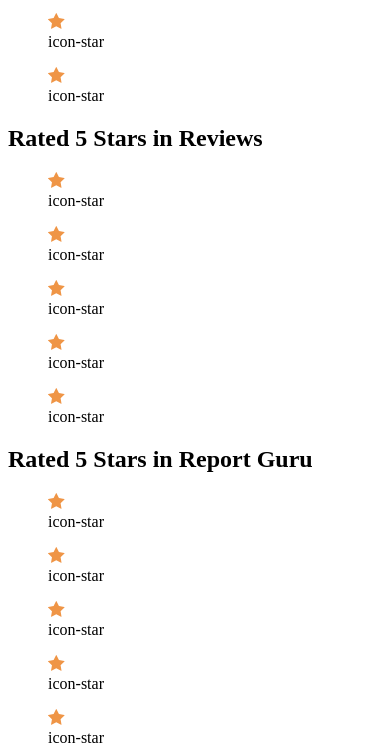
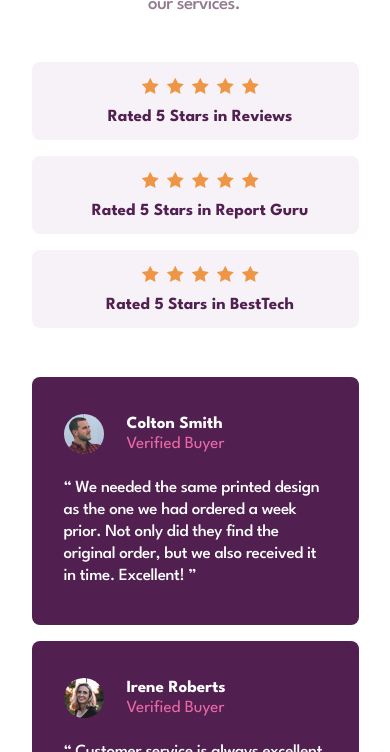
Before and after one commit to Gen2micky1/Project-14, a plain HTML site: page index.html in a window 390 px wide. Shown: the part 278-1030 px from the top of the page. Drawn offline with Linux system fonts and the light colour scheme.

Commit message:
Mobile View CSS file update.

```diff
--- a/index.html
+++ b/index.html
@@ -46,7 +46,7 @@
                         <figcaption class="offscreen">icon-star</figcaption>
                     </figure>
                 </div>
-                <h2 class="social-card__rating-label center">Rated 5 Stars in Reviews</h2>
+                <h2 class="social-card__rating-label center nowrap">Rated 5 Stars in Reviews</h2>
             </section>
 
             <section class="social-card__ratings">
@@ -76,7 +76,7 @@
                         <figcaption class="offscreen">icon-star</figcaption>
                     </figure>
                 </div>
-                <h2 class="social-card__rating-label center">Rated 5 Stars in Report Guru</h2>
+                <h2 class="social-card__rating-label center nowrap">Rated 5 Stars in Report Guru</h2>
             </section>
 
             <section class="social-card__ratings">
@@ -106,7 +106,7 @@
                         <figcaption class="offscreen">icon-star</figcaption>
                     </figure>
                 </div>
-                <h2 class="social-card__rating-label center">Rated 5 Stars in BestTech</h2>
+                <h2 class="social-card__rating-label center nowrap">Rated 5 Stars in BestTech</h2>
             </section>
         </section>
 
--- a/main.css
+++ b/main.css
@@ -0,0 +1,204 @@
+@import url('https://fonts.googleapis.com/css2?family=League+Spartan:wght@100..900&display=swap');
+
+
+/* || REST */
+* {
+  padding: 0;
+  margin: 0;
+  box-sizing: border-box;
+}
+
+img {
+  display: block;
+  max-width: 100%;
+  height: auto;
+}
+
+h1,
+h2 {
+  margin: 0;
+  padding: 0;
+  font-size: inherit;
+  font-weight: normal;
+}
+
+/* || VARIABLES */
+:root {
+  /* COLORS */
+  --BODY-BG: #FFFFFF;
+  --TITLE-BG: #512051;
+  --TITLE-SUBTEXT-CO: #927B91;
+  --REVIEW-BG: #F7F2F7;
+  --STATUS: #EE69A4;
+  --TEXT: #FFFFFF;
+
+
+  /* TYPOGRAPHY */
+  --FF: "League Spartan", serif;
+
+  /* MOBILE TEXT STYLE */
+  --TITLE-MOB: bold 2.5rem/2rem var(--FF);
+  --TITLE-SUBTEXT-MOB: 500 1.1875rem/1.5625rem var(--FF);
+
+  /* DESKTOP TEXT STYLE */
+  --TITLE: bold 3.6875rem/3rem var(--FF);
+  --TITLE-SUBTEXT: 500 1.1875rem/1.5625rem var(--FF);
+  --REVIEW-NAME: bold 1.0625rem var(--FF);
+  --STATUS-NAME: normal 1.0625rem var(--FF);
+  --REVIEW-CONTENT: 500 1.0625rem/1.375rem var(--FF);
+}
+
+/* || UTILITY CLASSES */
+.offscreen {
+  position: absolute;
+  left: -10000px;
+}
+
+.nowrap {
+  white-space: nowrap;
+}
+
+.center {
+  text-align: center;
+}
+
+/* MOBILE FIRST DESIGN */
+/* || GENERAL STYLES */
+html {
+  scroll-behavior: smooth;
+  font-size: 16px;
+}
+
+body {
+  min-height: 100vh;
+  max-width: 100%;
+  overflow-x: hidden;
+  display: grid;
+  place-content: center;
+  background-color: var(--BODY-BG);
+  background-image: url(./images/bg-pattern-top-mobile.svg), url(./images/bg-pattern-bottom-mobile.svg);
+  background-repeat: no-repeat, no-repeat;
+  background-position: top center, bottom center;
+  background-size: 374px 232px, 375px 503px;
+}
+
+/* SOCIAL CARD */
+.social-card {
+    max-width: 327px;
+    min-height: 1349px;
+    margin: 5.125rem 0rem 6.1875rem;
+    display: flex;
+    flex-flow: column;
+}
+
+/* SOCIAL CARD HERO */
+.social-card__hero {
+    width: 100%;
+    height: 219px;
+    margin-bottom: 2.4375rem;
+}
+
+.social-card__hero-title {
+    font: var(--TITLE-MOB);
+    color: var(--TITLE-BG);
+    letter-spacing: -0.0894rem;
+    margin-bottom: 1.0625rem;
+}
+
+.social-card__hero-subtitle {
+    width: 325px;
+    font: var(--TITLE-SUBTEXT-MOB);
+    color: var(--TITLE-SUBTEXT-CO);
+    letter-spacing: -0.0394rem;
+}
+
+/* SOCIAL CARD RATINGS */
+.social-card__ratings-container {
+    width: 100%;
+    display: flex;
+    flex-flow: column;
+    gap: 1rem;
+    margin-bottom: 3.0625rem;
+}
+
+.social-card__ratings {
+    width: 100%;
+    background-color: var(--REVIEW-BG);
+    border-radius: .5rem;
+    display: flex;
+    flex-flow: column;
+    align-items: center;
+    justify-content: center;
+    gap: .9375rem;
+    padding: 1rem 4.125rem .9375rem 4.75rem;
+}
+
+.social-card__rating-icons {
+    display: flex;
+    gap: .5rem;
+}
+
+.social-card__rating-label {
+    font: var(--REVIEW-NAME);
+    color: var(--TITLE-BG);
+}
+
+/* REVIEW CONTENT */
+.social-card__review-container {
+    width: 100%;
+    display: flex;
+    flex-flow: column;
+    gap: 1rem;
+}
+
+.social-card__reviews {
+    width: 100%;
+    height: 248px;
+    background-color: var(--TITLE-BG);
+    border-radius: .5rem;
+    display: flex;
+    flex-flow: column;
+    gap: 1.4375rem;
+    padding: 2.3125rem 2rem 2.375rem 2rem;
+}
+
+.social-card__reviewer-profile {
+    display: flex;
+    align-items: center;
+    gap: 1.4375rem;
+}
+
+.reviewer-image {
+    width: 40px;
+    height: 40px;
+    border-radius: 50px;
+    overflow: hidden;
+}
+
+.reviewer-image img {
+    width: 100%;
+    height: 100%;
+    object-fit: cover;
+}
+
+.profile {
+    display: flex;
+    flex-flow: column;
+    gap: .25rem;
+}
+
+.profile-name {
+    font: var(--REVIEW-NAME);
+    color: var(--TEXT);
+}
+
+.profile-status {
+    font: var(--STATUS-NAME);
+    color: var(--STATUS);
+}
+
+.social-card__review-content {
+    font: var(--REVIEW-CONTENT);
+    color: var(--TEXT);
+    letter-spacing: -0.0187rem;
+}
```
